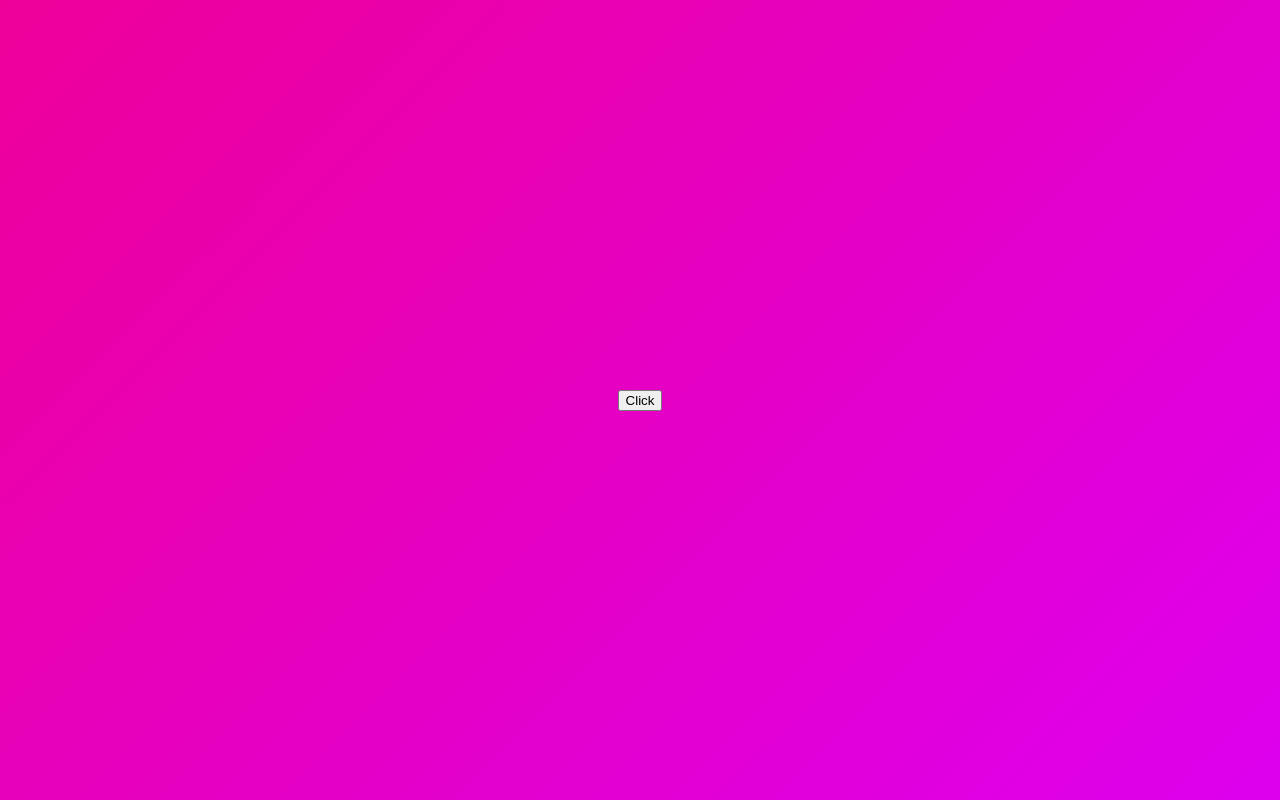
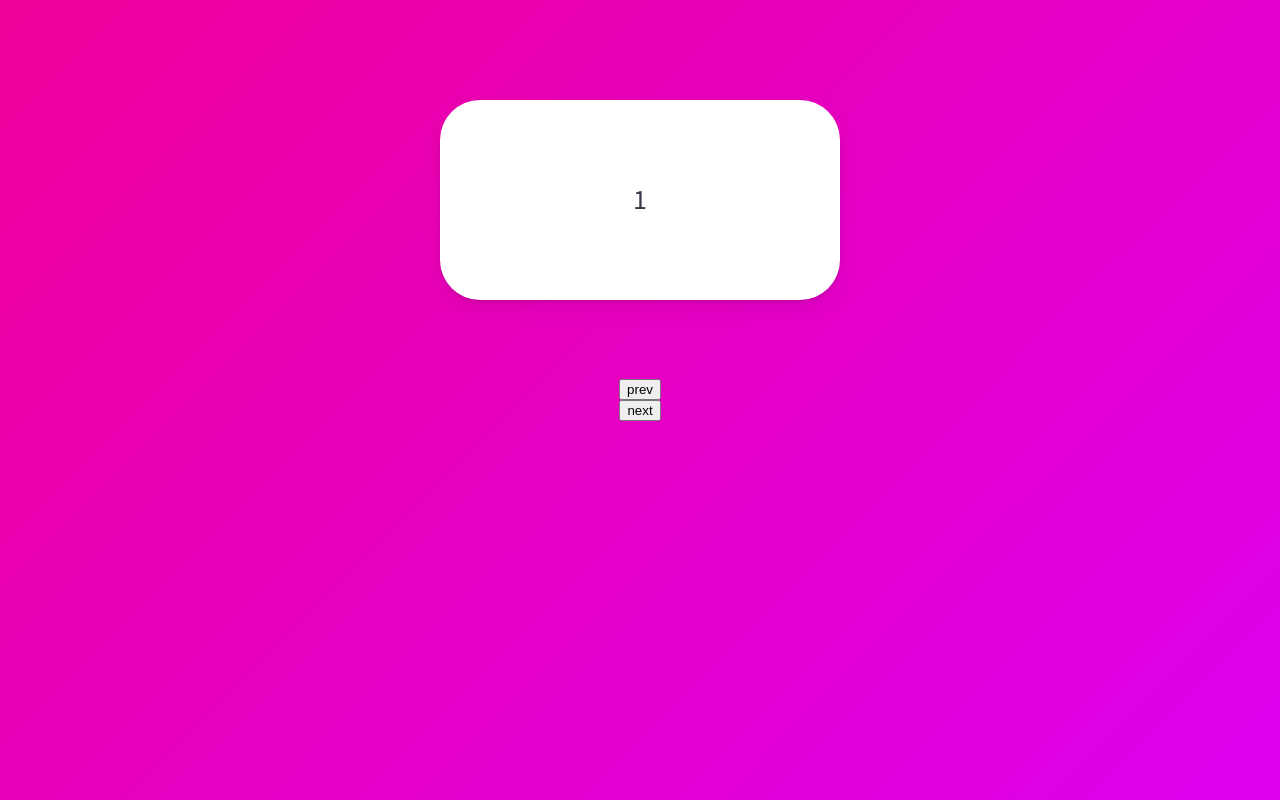
Before and after one commit to Eastynfromeast/study-react-master, a React (Create React App) app: page / in a window 1280 px wide. Built offline with nearby package versions, Linux system fonts and the light colour scheme.

Commit message:
we can create slider so easily with framer-motion

```diff
--- a/src/App.tsx
+++ b/src/App.tsx
@@ -1,5 +1,5 @@
 import styled, { createGlobalStyle } from "styled-components";
-import { AnimatePresence, motion, useMotionValue, useMotionValueEvent, useScroll, useTransform } from "framer-motion";
+import { AnimatePresence, motion } from "framer-motion";
 import { useState } from "react";
 
 const GlobalStyle = createGlobalStyle`
@@ -74,6 +74,7 @@ const Wrapper = styled(motion.div)`
 	display: flex;
 	justify-content: center;
 	align-items: center;
+	flex-direction: column;
 	background: linear-gradient(135deg, rgb(238, 0, 153), rgb(221, 0, 238));
 `;
 const Box = styled(motion.div)`
@@ -81,37 +82,58 @@ const Box = styled(motion.div)`
 	height: 200px;
 	background-color: rgba(255, 255, 255, 1);
 	border-radius: 40px;
+	display: flex;
+	justify-content: center;
+	align-items: center;
+	font-size: 28px;
+	box-shadow: 0 2px 3px rgba(0, 0, 0, 0.1), 0 10px 20px rgba(0, 0, 0, 0.06);
 	position: absolute;
 	top: 100px;
-	box-shadow: 0 2px 3px rgba(0, 0, 0, 0.1), 0 10px 20px rgba(0, 0, 0, 0.06);
 `;
 
-const boxVariant = {
-	initial: {
+const boxVariants = {
+	invisible: {
+		x: 500,
 		opacity: 0,
 		scale: 0,
 	},
 	visible: {
+		x: 0,
 		opacity: 1,
 		scale: 1,
-		rotateZ: 360,
+		transition: {
+			duration: 1,
+		},
 	},
 	leaving: {
+		x: -500,
 		opacity: 0,
 		scale: 0,
-		y: 50,
+		transition: {
+			duration: 0.5,
+		},
 	},
 };
 
 function App() {
-	const [isVisible, setIsVisible] = useState(false);
-	const onClick = () => setIsVisible(prev => !prev);
+	const [isVisible, setIsVisible] = useState(1);
+	const onClickPrev = () => setIsVisible(prev => (prev === 1 ? 1 : prev - 1));
+	const onClickNext = () => setIsVisible(prev => (prev === 10 ? 10 : prev + 1));
 	return (
 		<>
 			<GlobalStyle />
 			<Wrapper>
-				<button onClick={onClick}>Click</button>
-				<AnimatePresence>{isVisible && <Box variants={boxVariant} initial="initial" animate="visible" exit="leaving" />}</AnimatePresence>
+				<AnimatePresence>
+					{[1, 2, 3, 4, 5, 6, 7, 8, 9, 10].map(i =>
+						i === isVisible ? (
+							<Box key={i} variants={boxVariants} initial="invisible" animate="visible" exit="leaving">
+								{i}
+							</Box>
+						) : null
+					)}
+				</AnimatePresence>
+				<button onClick={onClickPrev}>prev</button>
+				<button onClick={onClickNext}>next</button>
 			</Wrapper>
 		</>
 	);
```
